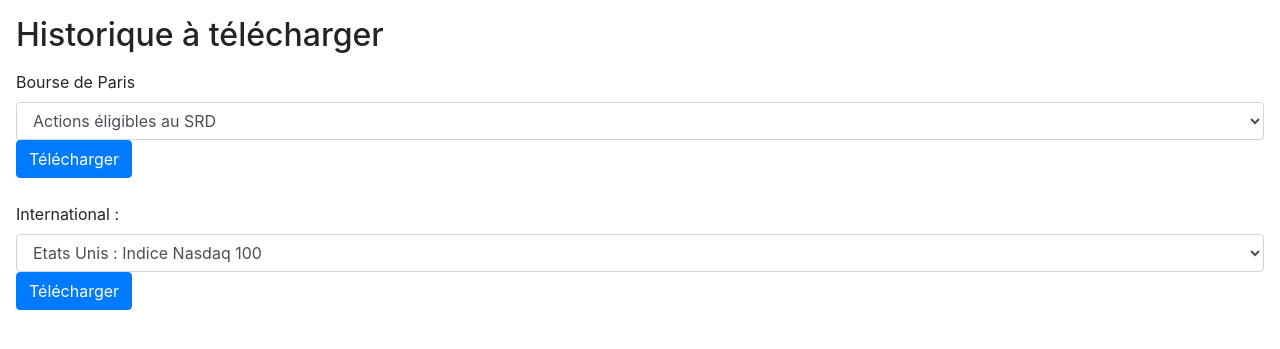
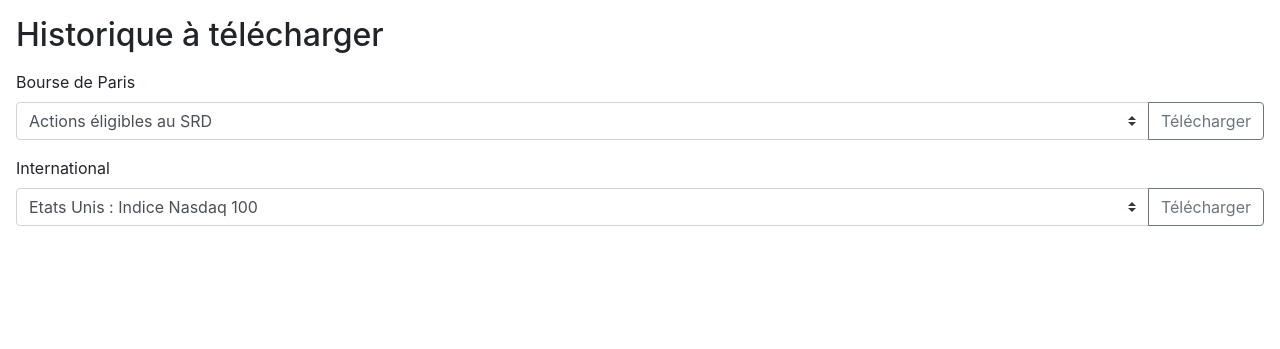
Before and after one commit to lege0053/projet-web-scraping, a PHP site: page /front/history in a window 1280 px wide. Shown: the part 56-405 px from the top of the page. Run offline with PHP 8.4, Linux system fonts and the light colour scheme.

Commit message:
wip: style historique

```diff
--- a/front/history.php
+++ b/front/history.php
@@ -12,10 +12,10 @@ $webpage = new WebPage("History");
 $webpage->appendContent(<<<HTML
     <div class="p-3">
         <h2 class="mb-3">Historique à télécharger</h2>
-        <form action="../api/scrapingHistorique.php" method="post">
-            <div class="form-group">
-                <label for="actions-select">Bourse de Paris </label>
-                <select class="form-control" name="actions" id="actions-select">
+        <form class="mb-3" action="../api/scrapingHistorique.php" method="post">
+            <label for="actions-select">Bourse de Paris</label>
+            <div class="input-group">
+                <select class="custom-select" name="actions" id="actions-select">
                     <option value="1">Actions éligibles au SRD</option>
                     <option value="2">Compartiment A</option>
                     <option value="3">Compartiment B</option>
@@ -34,14 +34,16 @@ $webpage->appendContent(<<<HTML
                     <option value="16">ESTX50 EUR P</option>
                     <option value="17">Obligations</option>
                 </select>
-                <button type="submit" class="btn btn-primary mb-2">Télécharger</button>
+                <div class="input-group-append">
+                    <button type="submit" class="btn btn-outline-secondary">Télécharger</button>
+                </div>
             </div>
         </form>
 
-        <form action="../api/scrapingHistorique.php" method="post">
-            <div class="form-group">
-                <label for="actions-international">International : </label>
-                <select class="form-control" name="actions-int" id="aactions-international">
+        <form class="mb-3" action="../api/scrapingHistorique.php" method="post">
+            <label for="actions-international">International</label>
+            <div class="input-group">
+                <select class="custom-select" name="actions-int" id="actions-international">
                     <option value="1">Etats Unis : Indice Nasdaq 100</option>
                     <option value="2">Allemagne : Indice DAX</option>
                     <option value="3">Royaume-Uni : Indice Footsie 100</option>
@@ -53,7 +55,9 @@ $webpage->appendContent(<<<HTML
                     <option value="9">Indices internationaux</option>
                     <option value="10">Devises</option>
                 </select>
-                <button type="submit" class="btn btn-primary mb-2">Télécharger</button>
+                <div class="input-group-append">
+                    <button type="submit" class="btn btn-outline-secondary">Télécharger</button>
+                </div>
             </div>
         </form>
     </div>
```
